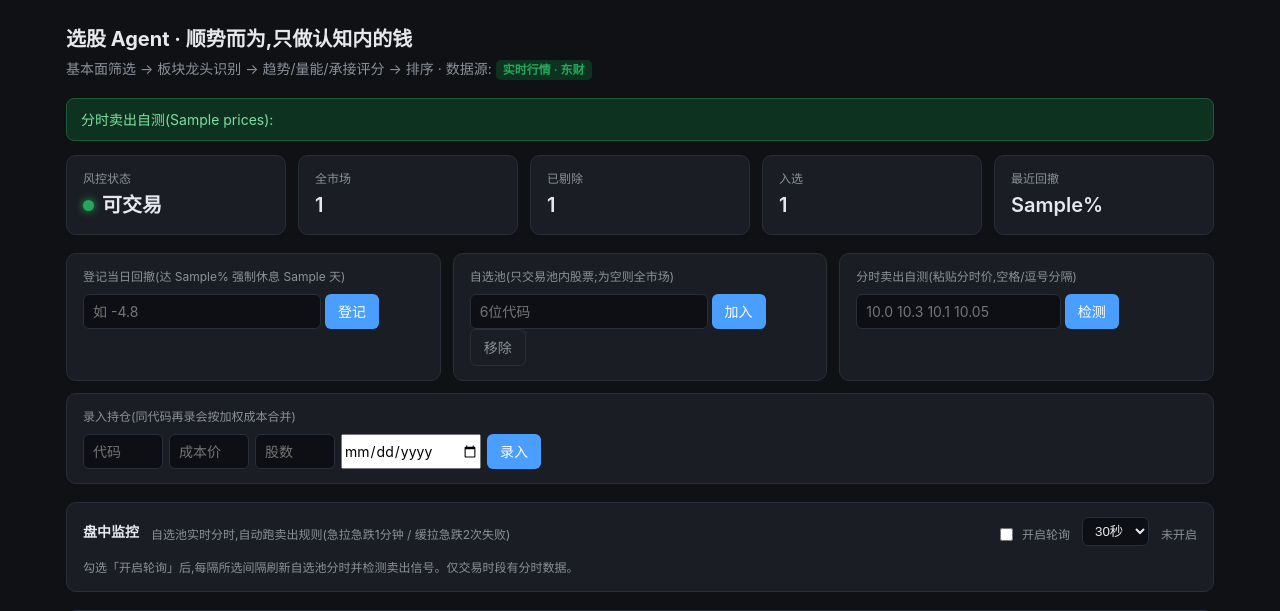
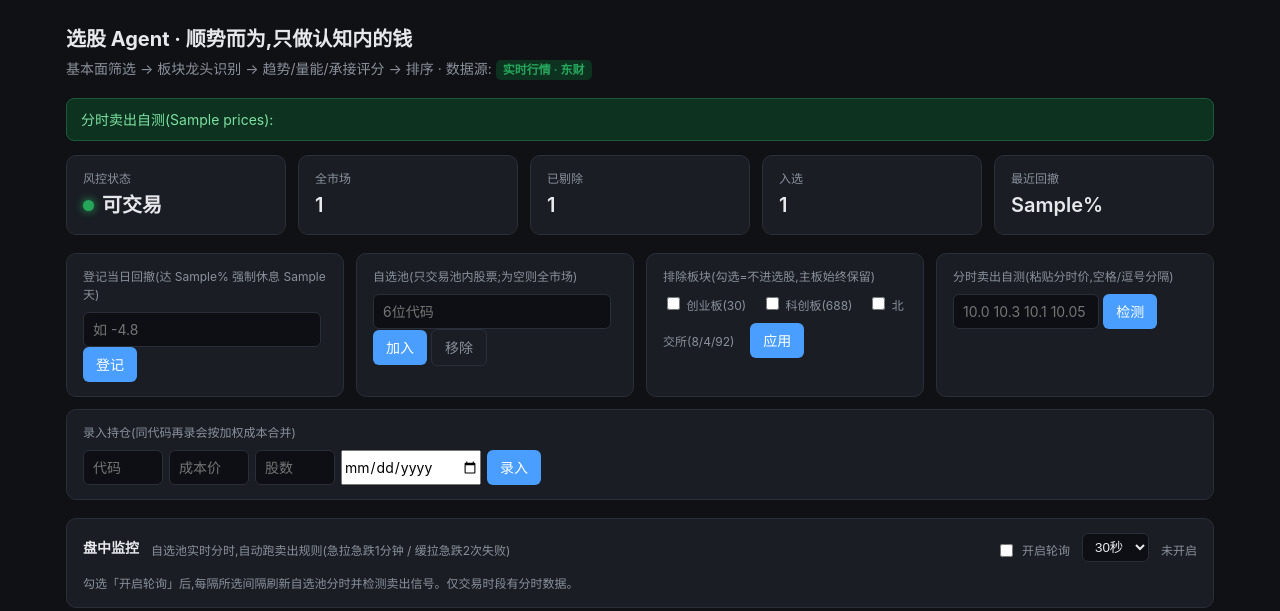
Before and after one commit to huaixia18/GanFan-A, a Flask app: template templates/index.html in a window 1280 px wide. Shown: the top 611 px of the page. Run offline with Flask 3, Linux system fonts and the light colour scheme; the template is opened without the code that fills it: most values are stand-ins (such as "Sample title", 1, 10 or a date in 2020); data that the repository does not hold is empty.

Commit message:
feat: 板块过滤 —— 可排除创业板/科创板/北交所
按代码前缀识别板块,默认排除三个高波动板块(创业板30/科创板688/北交所
8/4/92),只做主板。config.yaml 配默认值,界面复选框可随时切换并持久化到
state(覆盖 config)。筛选时记录剔除原因,复盘可见。

Co-Authored-By: Claude Opus 4.7 <noreply@anthropic.com>

```diff
--- a/app.py
+++ b/app.py
@@ -33,8 +33,11 @@ def index():
     cfg = load_config()
     result = run(cfg)
     state = RiskState.load(STATE_PATH)
+    # 当前生效的排除板块:state 覆盖优先,否则 config 默认
+    eff_boards = (state.exclude_boards if state.exclude_boards is not None
+                  else cfg["fundamental"].get("exclude_boards", []))
     return render_template("index.html", r=result, cfg=cfg,
-                           positions=state.positions)
+                           positions=state.positions, exclude_boards=eff_boards)
 
 
 @app.route("/run", methods=["POST"])
@@ -67,6 +70,17 @@ def watchlist():
         elif action == "remove" and code in state.watchlist:
             state.watchlist.remove(code)
         state.save(STATE_PATH)
+    return redirect(url_for("index"))
+
+
+@app.route("/boards", methods=["POST"])
+def boards():
+    """设置排除板块。表单提交勾选的板块代码(chinext/star/bse),未勾的即不排除。"""
+    state = RiskState.load(STATE_PATH)
+    valid = {"chinext", "star", "bse"}
+    selected = [b for b in request.form.getlist("exclude") if b in valid]
+    state.exclude_boards = selected  # 即使空列表也存(表示用户明确不排除)
+    state.save(STATE_PATH)
     return redirect(url_for("index"))
 
 
--- a/config.yaml
+++ b/config.yaml
@@ -8,6 +8,9 @@ fundamental:
   price_max: 30.0           # 股价上限,元
   exclude_st: true          # 排除 ST/*ST
   exclude_new_days: 60      # 排除上市不足 N 天的次新(无趋势可言)
+  # 排除板块(高波动/高风险):可填 chinext(创业板30) / star(科创板688) / bse(北交所8/4/920)
+  # 留空 [] 表示不限板块。默认排除三个高波动板块,只做主板。
+  exclude_boards: ["chinext", "star", "bse"]
 
 # 二、自选池:只交易池里的股票。为空表示对全市场筛选结果开放
 watchlist: []
--- a/stockagent/pipeline.py
+++ b/stockagent/pipeline.py
@@ -39,6 +39,11 @@ def run(cfg: dict | None = None, state: RiskState | None = None) -> PipelineResu
     # 自选池:config 与 state 合并(state 运行时可增删)
     wl = list({*(str(c) for c in cfg.get("watchlist", []) or []), *state.watchlist})
     cfg = {**cfg, "watchlist": wl}
+
+    # 排除板块:state 覆盖 config(None 表示沿用 config 默认)
+    if state.exclude_boards is not None:
+        cfg = {**cfg, "fundamental": {**cfg["fundamental"],
+                                      "exclude_boards": state.exclude_boards}}
 
     rt = cfg["runtime"]
     full_market = rt.get("full_market", False)
--- a/stockagent/risk.py
+++ b/stockagent/risk.py
@@ -26,6 +26,8 @@ class RiskState:
     positions: list[dict] = field(default_factory=list)
     # 账户每日净值快照(复盘曲线):每项 {date, value, pnl, pnl_pct, day_pnl, day_pct}
     equity_history: list[dict] = field(default_factory=list)
+    # 排除板块覆盖(None=用 config 默认;列表=运行时覆盖,[] 表示不排除任何板块)
+    exclude_boards: list[str] | None = None
 
     @classmethod
     def load(cls, path: Path) -> "RiskState":
@@ -38,6 +40,7 @@ class RiskState:
                 watchlist=[str(c) for c in data.get("watchlist", [])],
                 positions=data.get("positions", []),
                 equity_history=data.get("equity_history", []),
+                exclude_boards=data.get("exclude_boards"),
             )
         return cls()
 
--- a/stockagent/screener.py
+++ b/stockagent/screener.py
@@ -14,6 +14,21 @@ from __future__ import annotations
 import pandas as pd
 
 from . import datasource as ds
+
+# 板块识别(按代码前缀)
+BOARD_LABELS = {"chinext": "创业板", "star": "科创板", "bse": "北交所", "main": "主板"}
+
+
+def board_of(code: str) -> str:
+    """按代码前缀判断板块:chinext/star/bse/main。"""
+    code = str(code)
+    if code.startswith("30"):
+        return "chinext"        # 创业板,20% 涨跌停
+    if code.startswith("688"):
+        return "star"           # 科创板,20% 涨跌停
+    if code.startswith(("4", "8", "92")):
+        return "bse"            # 北交所,30% 涨跌停(83/87/88/920 等)
+    return "main"               # 主板(沪 60 / 深 000,001,002,003)
 
 
 def apply_filters(spot: pd.DataFrame, cfg: dict) -> tuple[pd.DataFrame, pd.DataFrame]:
@@ -33,6 +48,13 @@ def apply_filters(spot: pd.DataFrame, cfg: dict) -> tuple[pd.DataFrame, pd.DataF
         st_mask = df[ds.COL_NAME].astype(str).str.contains("ST", case=False, na=False)
         mark(st_mask, "ST/*ST")
 
+    # 板块过滤:排除高波动板块(创业板/科创板/北交所)
+    exclude_boards = f.get("exclude_boards", []) or []
+    if exclude_boards:
+        board_series = df[ds.COL_CODE].astype(str).map(board_of)
+        for b in exclude_boards:
+            mark(board_series == b, f"排除{BOARD_LABELS.get(b, b)}")
+
     if f.get("exclude_loss", True) and ds.COL_PE in df.columns:
         mark(df[ds.COL_PE] < 0, "亏损(PE<0)")
 
--- a/templates/index.html
+++ b/templates/index.html
@@ -95,6 +95,16 @@
         <input type="text" name="code" placeholder="6位代码">
         <button name="action" value="add">加入</button>
         <button class="ghost" name="action" value="remove">移除</button>
+      </form>
+    </div>
+    <div class="card tool">
+      <div class="k" style="color:var(--mut);font-size:12px">排除板块(勾选=不进选股,主板始终保留)</div>
+      <form method="post" action="/boards" style="margin-top:8px">
+        {% set eb = exclude_boards|default([]) %}
+        <label class="note" style="margin-right:12px"><input type="checkbox" name="exclude" value="chinext" {{ 'checked' if 'chinext' in eb }}> 创业板(30)</label>
+        <label class="note" style="margin-right:12px"><input type="checkbox" name="exclude" value="star" {{ 'checked' if 'star' in eb }}> 科创板(688)</label>
+        <label class="note" style="margin-right:12px"><input type="checkbox" name="exclude" value="bse" {{ 'checked' if 'bse' in eb }}> 北交所(8/4/92)</label>
+        <button style="margin-top:8px">应用</button>
       </form>
     </div>
     <div class="card tool">
```
